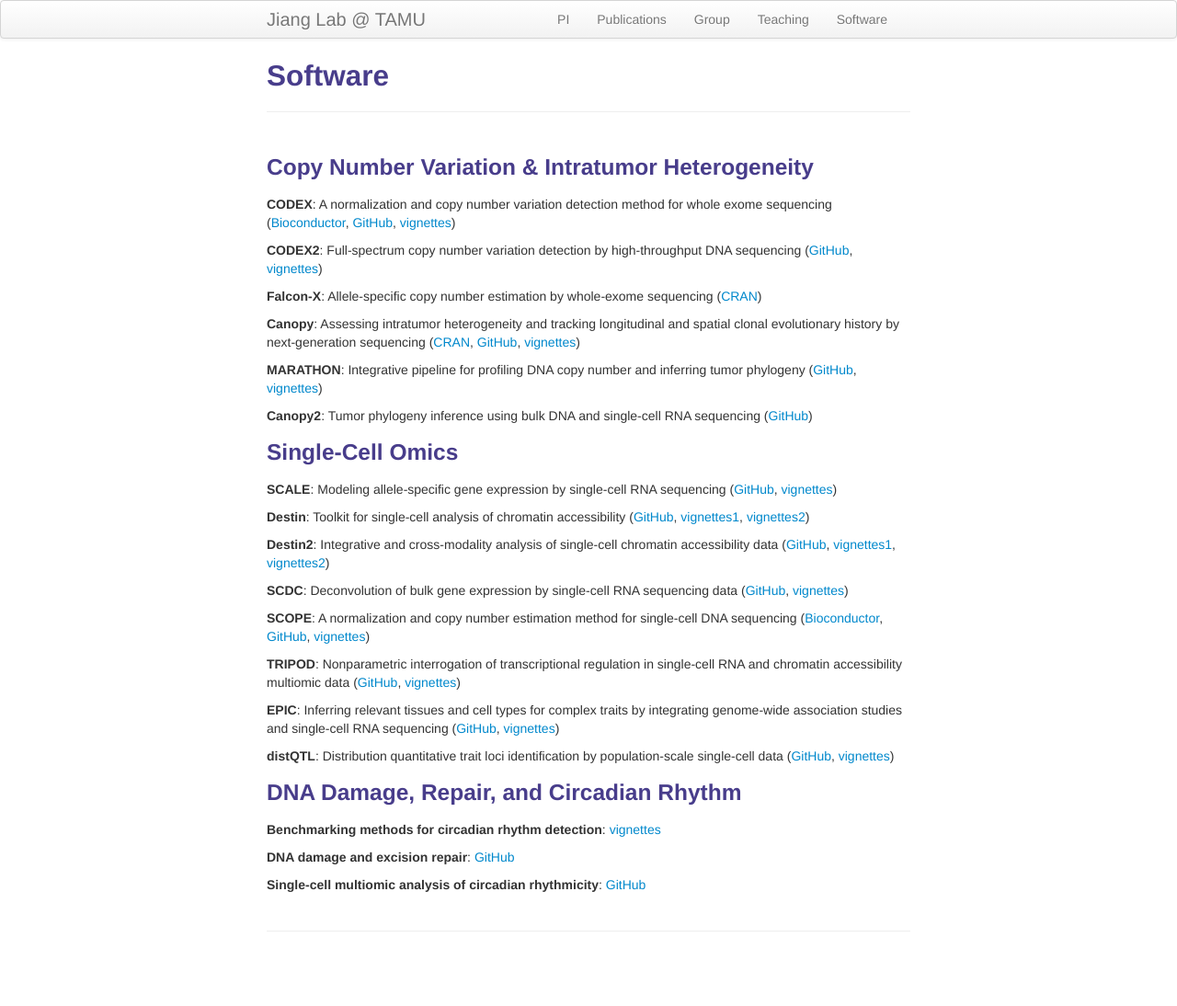
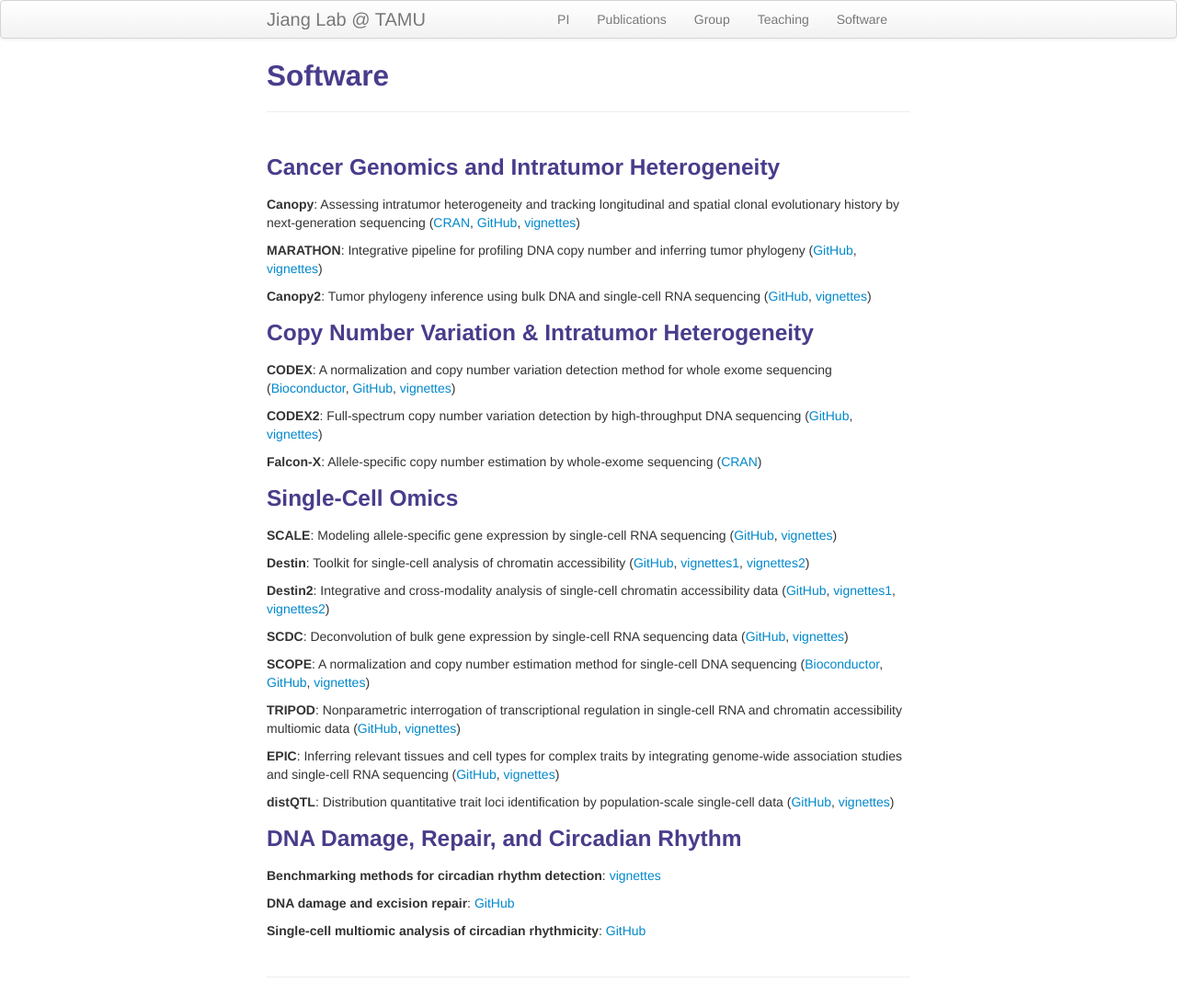
Before and after one commit to yuchaojiang/yuchaojiang.github.io, a Jekyll site: the page built from pages/software.md, in a window 1280 px wide. Shown: the whole page at 92% size. Built offline with Jekyll 4.4.1, drawn with Linux system fonts in a browser that asks for light colours; before the commit the page ends 1044 px from its top, so only the background shows below that; part of the change alters nothing that is shown.

Commit message:
Update software.md

```diff
--- a/pages/software.md
+++ b/pages/software.md
@@ -3,6 +3,14 @@ layout: page
 title: Software
 description: Yuchao Jiang's software
 ---
+
+### Cancer Genomics and Intratumor Heterogeneity
+
+**Canopy**: Assessing intratumor heterogeneity and tracking longitudinal and spatial clonal evolutionary history by next-generation sequencing ([CRAN](https://cran.r-project.org/web/packages/Canopy/index.html), [GitHub](https://github.com/yuchaojiang/Canopy), [vignettes](https://cran.rstudio.com/web/packages/Canopy/vignettes/Canopy_vignettes.pdf))
+
+**MARATHON**: Integrative pipeline for profiling DNA copy number and inferring tumor phylogeny ([GitHub](https://github.com/yuchaojiang/MARATHON), [vignettes](https://rawgit.com/yuchaojiang/MARATHON/master/notebook/MARATHON.html))
+
+**Canopy2**: Tumor phylogeny inference using bulk DNA and single-cell RNA sequencing ([GitHub](https://github.com/annweideman/canopy2/), [vignettes](https://htmlpreview.github.io/?https://github.com/annweideman/canopy2/blob/main/vignettes/canopy2.html))
 
 ### Copy Number Variation & Intratumor Heterogeneity
 
@@ -11,12 +19,6 @@ description: Yuchao Jiang's software
 **CODEX2**: Full-spectrum copy number variation detection by high-throughput DNA sequencing ([GitHub](https://github.com/yuchaojiang/CODEX2), [vignettes](http://htmlpreview.github.io/?https://github.com/yuchaojiang/CODEX2/blob/master/demo/CODEX2.html))
 
 **Falcon-X**: Allele-specific copy number estimation by whole-exome sequencing ([CRAN](https://CRAN.R-project.org/package=falconx))
-
-**Canopy**: Assessing intratumor heterogeneity and tracking longitudinal and spatial clonal evolutionary history by next-generation sequencing ([CRAN](https://cran.r-project.org/web/packages/Canopy/index.html), [GitHub](https://github.com/yuchaojiang/Canopy), [vignettes](https://cran.rstudio.com/web/packages/Canopy/vignettes/Canopy_vignettes.pdf))
-
-**MARATHON**: Integrative pipeline for profiling DNA copy number and inferring tumor phylogeny ([GitHub](https://github.com/yuchaojiang/MARATHON), [vignettes](https://rawgit.com/yuchaojiang/MARATHON/master/notebook/MARATHON.html))
-
-**Canopy2**: Tumor phylogeny inference using bulk DNA and single-cell RNA sequencing ([GitHub](https://github.com/annweideman/canopy2/))
 
 ### Single-Cell Omics
 
```
